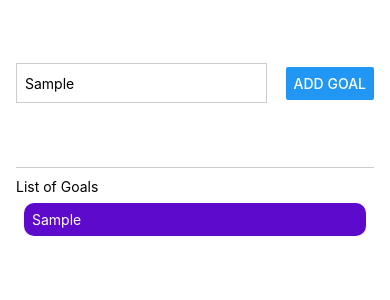
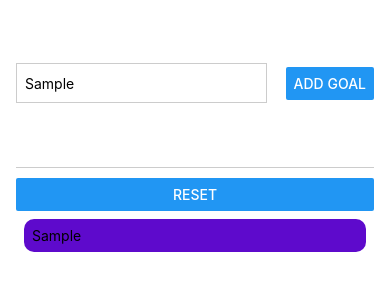
Before and after one commit to inhyoe/React_native, a React Native app: screen / in a window 390 px wide. Both pictures are taken after typing "Sample" into the empty fields and a click on the button "ADD GOAL". Shown: the top 300 px of the page. Built offline with nearby package versions, Linux system fonts and the light colour scheme.

Commit message:
리스트 표시 방식을 ScrollView에서 FlatList로 변경하고, 목표 초기화 버튼 추가

```diff
--- a/App.tsx
+++ b/App.tsx
@@ -1,6 +1,7 @@
 import { useState } from 'react';
 import {
   Button,
+  FlatList,
   ScrollView,
   StyleSheet,
   Text,
@@ -20,9 +21,12 @@ export default function App() {
 
   function addGoalHandler(): void {
     setCourseGoals((currentCourseGoals) => [
-      ...courseGoals,
+      ...currentCourseGoals,
       entererGoalText,
     ]);
+  }
+  function setResetCourseGoals(): void {
+    setCourseGoals([]);
   }
 
   return (
@@ -36,14 +40,18 @@ export default function App() {
         <Button title="add Goal" onPress={addGoalHandler} />
       </View>
       <View style={[styles.goalsContainer]}>
-        <ScrollView>
-          <Text>List of Goals</Text>
-          {courseGoals.map((goal, index) => (
-            <Text style={styles.goalItem} key={index}>
-              {goal}
-            </Text>
-          ))}
-        </ScrollView>
+        <Button title="reset" onPress={setResetCourseGoals} />
+        <FlatList
+          data={courseGoals}
+          renderItem={(itemData) => {
+            console.log(itemData);
+            return (
+              <View style={styles.goalItem} key={itemData.index}>
+                <Text>{itemData.item}</Text>
+              </View>
+            );
+          }}
+        />
       </View>
     </View>
   );
```
